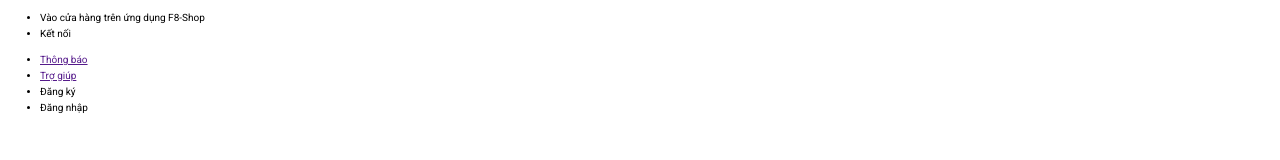
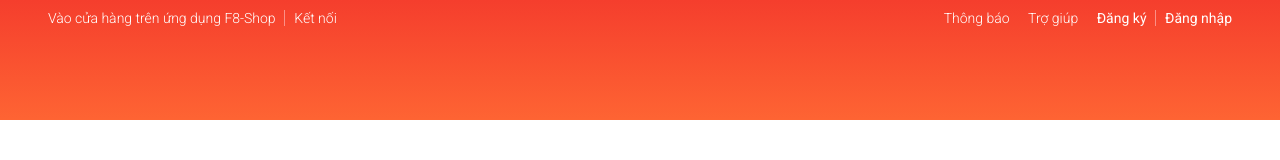
Before and after one commit to tranmtr/shop, a plain HTML site: page index.html in a window 1280 px wide. Drawn offline with nearby package versions, Linux system fonts and the light colour scheme.

Commit message:
menu navbar

```diff
--- a/assets/css/main.css
+++ b/assets/css/main.css
@@ -0,0 +1,43 @@
+.header {
+    height: 120px;
+    background-image: linear-gradient(0, #fe6433, #f53e2d);
+}
+
+.header__navbar {
+    display: flex;
+    justify-content: space-between;
+}
+
+.header__navbar-list {
+    list-style: none;
+    padding-left: 0;
+}
+
+.header__navbar-item {
+    margin: 0 8px;
+    position: relative;
+}
+
+.header__navbar-item,
+.header__navbar-item-link {
+    display: inline-block;
+    font-size: 1.4rem;
+    color: var(--white-color);
+    text-decoration: none;
+    font-weight: 300;
+}
+
+.header__navbar-item--strong {
+    font-weight: 400;
+}
+
+.header__navbar-item--separate::after {
+    content: "";
+    display: block;
+    position: absolute;
+    border-left: 1px solid #fb9086;
+    height: 16px;
+    right: -9px;
+    top: 50%;
+    transform: translateY(-50%);
+}
--- a/index.html
+++ b/index.html
@@ -16,9 +16,10 @@
 <body>
     <div class="app">
         <header class="header">
+            <div class="grid">
                 <nav class="header__navbar">
                     <ul class="header__navbar-list">
-                    <li class="header__navbar-item">Vào cửa hàng trên ứng dụng F8-Shop</li>
+                        <li class="header__navbar-item header__navbar-item--separate">Vào cửa hàng trên ứng dụng F8-Shop</li>
                         <li class="header__navbar-item">Kết nối</li>
                     </ul>
 
@@ -29,12 +30,11 @@
                         <li class="header__navbar-item">
                             <a href="" class="header__navbar-item-link">Trợ giúp</a>
                         </li>
-                    <li class="header__navbar-item">Đăng ký</li>
-                    <li class="header__navbar-item">Đăng nhập</li>
+                        <li class="header__navbar-item header__navbar-item--strong header__navbar-item--separate">Đăng ký</li>
+                        <li class="header__navbar-item header__navbar-item--strong">Đăng nhập</li>
                     </ul>
-
-
                 </nav>
+            </div>
         </header>
 
         <div class="container">
```
Lines whose indentation alone changed are shown as unchanged.
